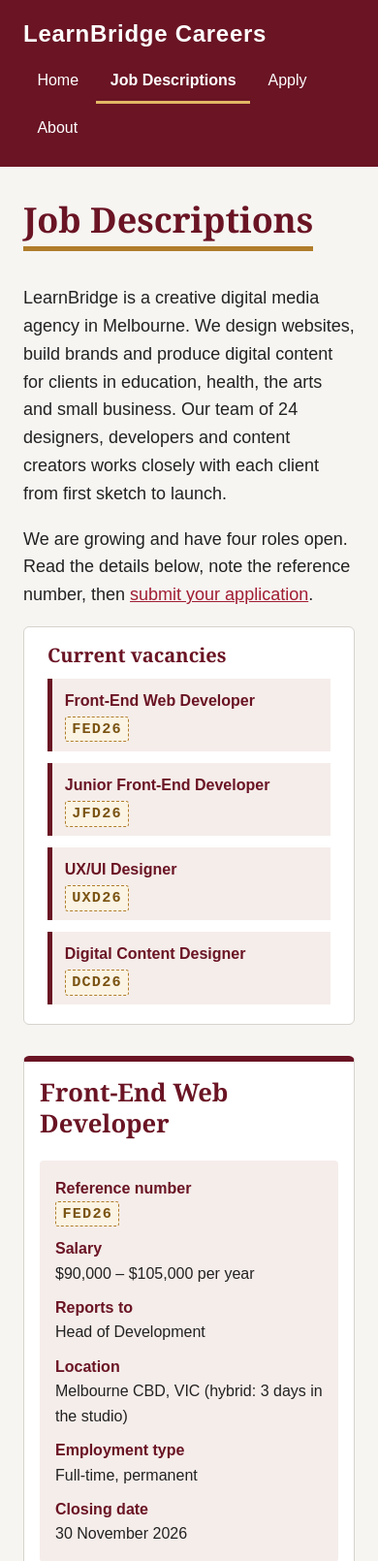
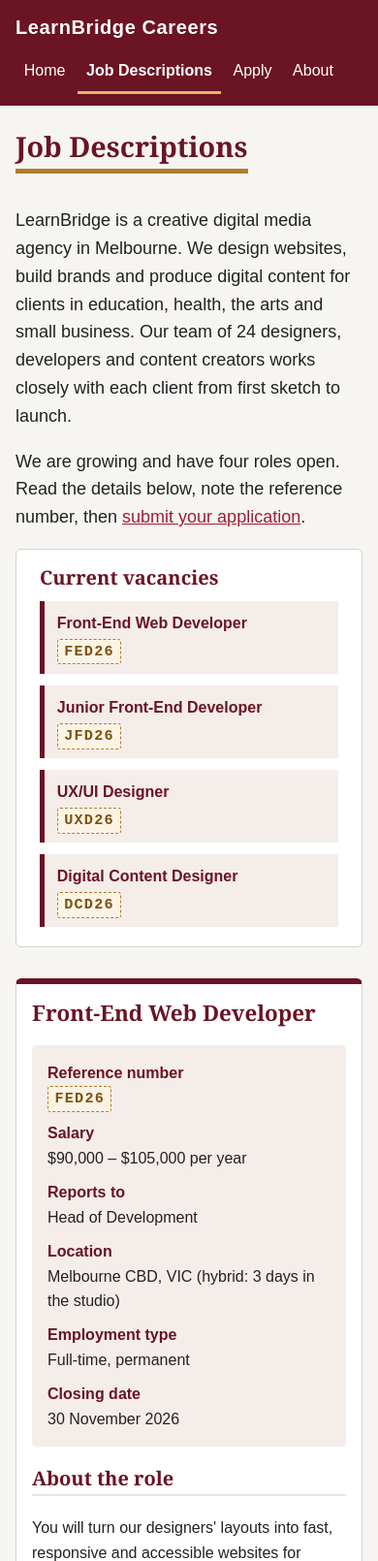
Before and after one commit to 106911603/project_part2_10026, a PHP site: page /jobs.html in a window 390 px wide. Shown: the top 1610 px of the page at 97% size. Run offline with PHP 8.4, Linux system fonts and the light colour scheme.

Commit message:
add phone layout

```diff
--- a/styles/styles.css
+++ b/styles/styles.css
@@ -7,7 +7,7 @@ author: Minh Nguyen (sections 1 to 5, and 9)
 
 created: 10/23/2026
 
-last modified: 18/11/2026
+last modified: 20/11/2026
 
 description: The external stylesheet for the LearnBridge Careers
              website. Styles all 4 pages.
@@ -1075,3 +1075,30 @@ a:focus {
     color: #111111;
     background-color: #ffdd57;
 }
+
+/* Phones: smaller titles and less padding so more content fits */
+@media (max-width: 600px) {
+    #main {
+        padding: 1.5rem 1rem;
+    }
+
+    h1 {
+        font-size: 1.8rem;
+    }
+
+    h2 {
+        font-size: 1.4rem;
+    }
+
+    .site-header {
+        padding: 0.75rem 1rem;
+    }
+
+    .logo {
+        font-size: 1.25rem;
+    }
+
+    .menu a {
+        padding: 0.5rem 0.55rem;
+    }
+}
```
